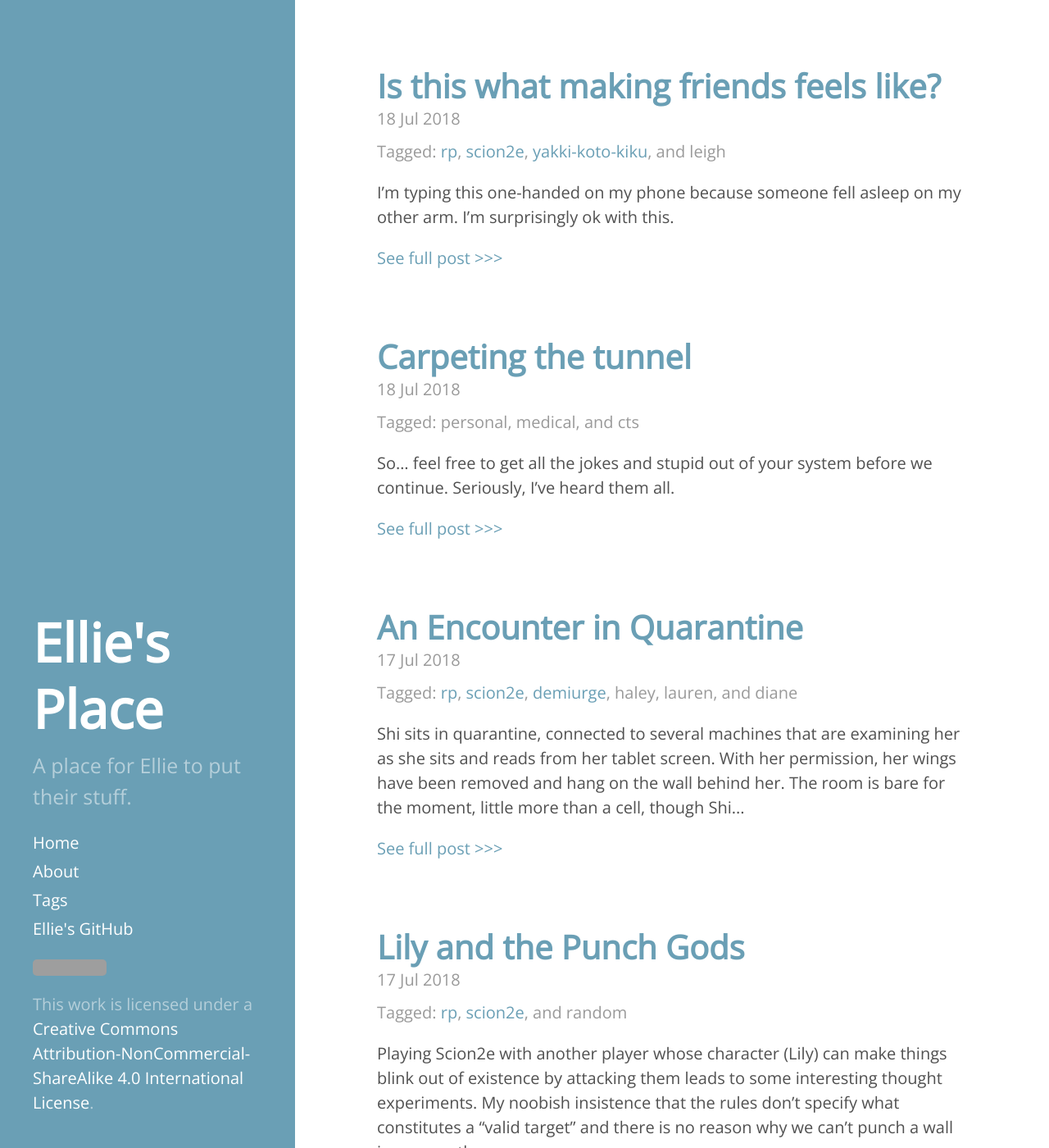
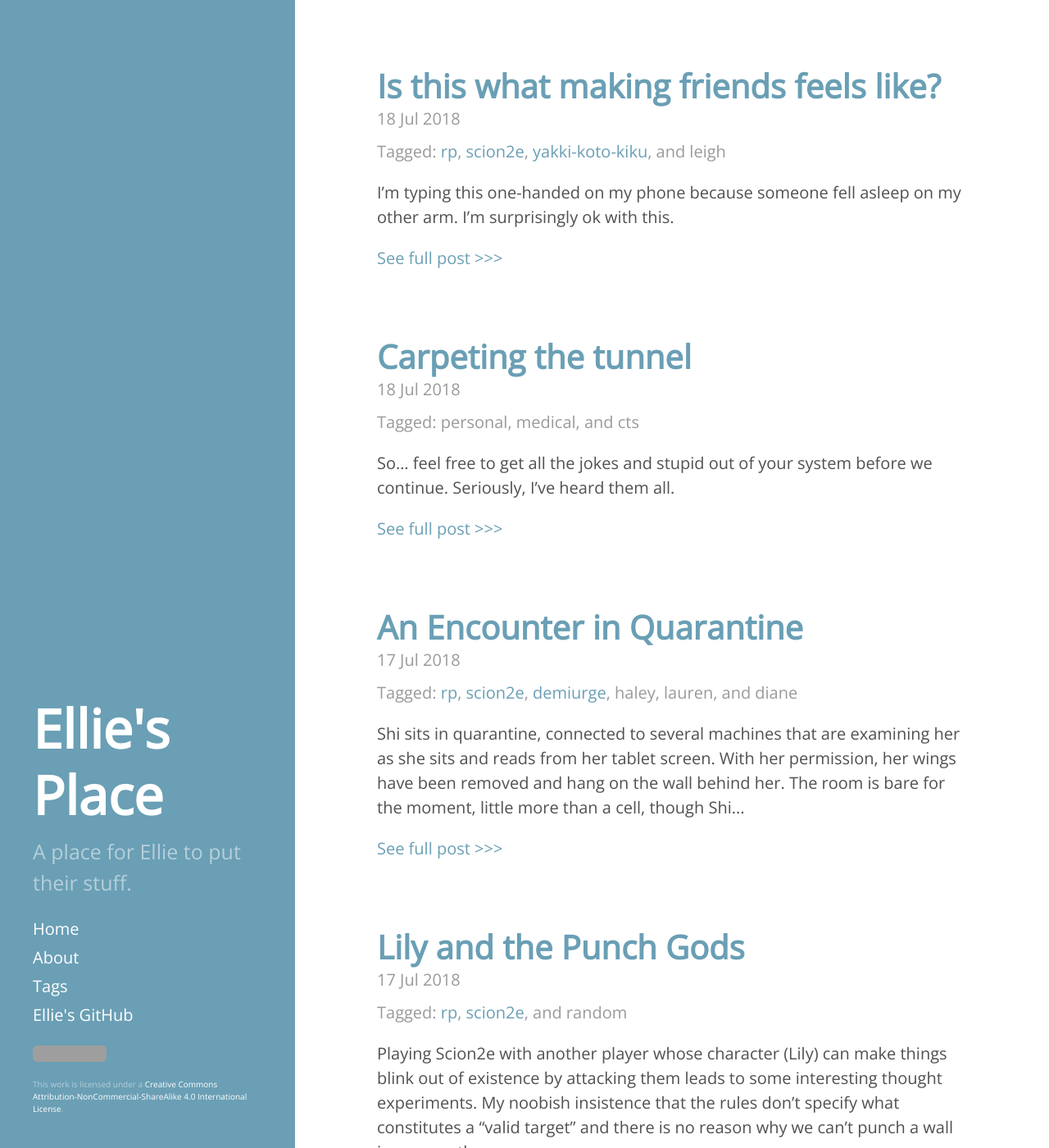
Before and after one commit to eltariel/eltariel.github.io, a Jekyll site: the page built from index.html, in a window 1280 px wide and 1400 px high. Shown: the whole window at 82% size. Built offline with Jekyll 4.4.1, drawn with Linux system fonts in a browser that asks for light colours; the list of posts is cut into pages by our own code; grey boxes are pictures that could not be loaded.

Commit message:
license stuffs

```diff
--- a/_includes/sidebar.html
+++ b/_includes/sidebar.html
@@ -30,6 +30,8 @@
     </nav>
 
     <!--<p>&copy; {{ site.time | date: '%Y' }}. All rights reserved.</p>-->
-    <p><a rel="license" href="http://creativecommons.org/licenses/by-nc-sa/4.0/"><img alt="Creative Commons License" style="border-width:0" src="https://i.creativecommons.org/l/by-nc-sa/4.0/80x15.png" /></a>This work is licensed under a <a rel="license" href="http://creativecommons.org/licenses/by-nc-sa/4.0/">Creative Commons Attribution-NonCommercial-ShareAlike 4.0 International License</a>.</p>
+    <p class="sidebar-license">
+      <a rel="license" href="http://creativecommons.org/licenses/by-nc-sa/4.0/"><img alt="Creative Commons License" style="border-width:0" src="https://i.creativecommons.org/l/by-nc-sa/4.0/80x15.png" /></a>This work is licensed under a <a rel="license" href="http://creativecommons.org/licenses/by-nc-sa/4.0/">Creative Commons Attribution-NonCommercial-ShareAlike 4.0 International License</a>.
+    </p>
   </div>
 </div>
--- a/public/css/hyde.css
+++ b/public/css/hyde.css
@@ -81,6 +81,10 @@
   margin-top: 0;
   font-family: "Open Sans", sans-serif;
   font-size: 3.25rem;
+}
+
+.sidebar-license {
+  font-size: 0.5rem;
 }
 
 /* Sidebar nav */
```
Also changed, not shown: LICENSE.md.
